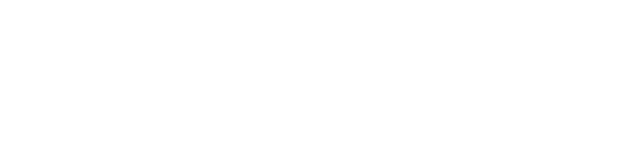
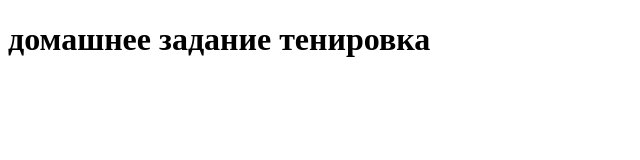
Before and after one commit to DenisVV1981/Homework1, a plain HTML site: page index.html in a window 1280 px wide. Shown: the whole page, without its empty margins (0-640 px from the left). Drawn offline with Linux system fonts and the light colour scheme.

Commit message:
добавил заголовок

```diff
--- a/index.html
+++ b/index.html
@@ -6,6 +6,6 @@
     <title>Homework1</title>
 </head>
 <body>
-
+    <h1>домашнее задание тенировка</h1>
 </body>
 </html>
```
